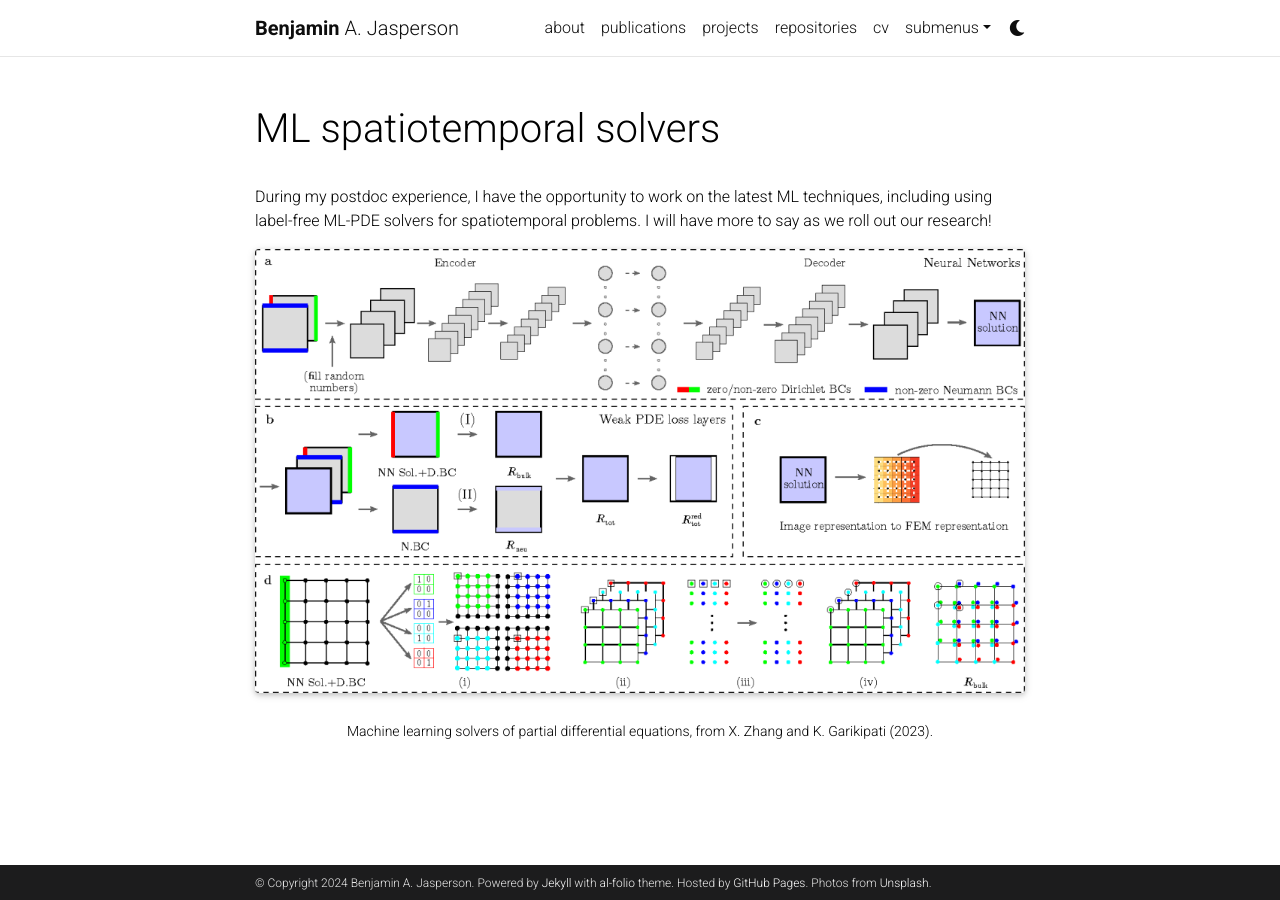
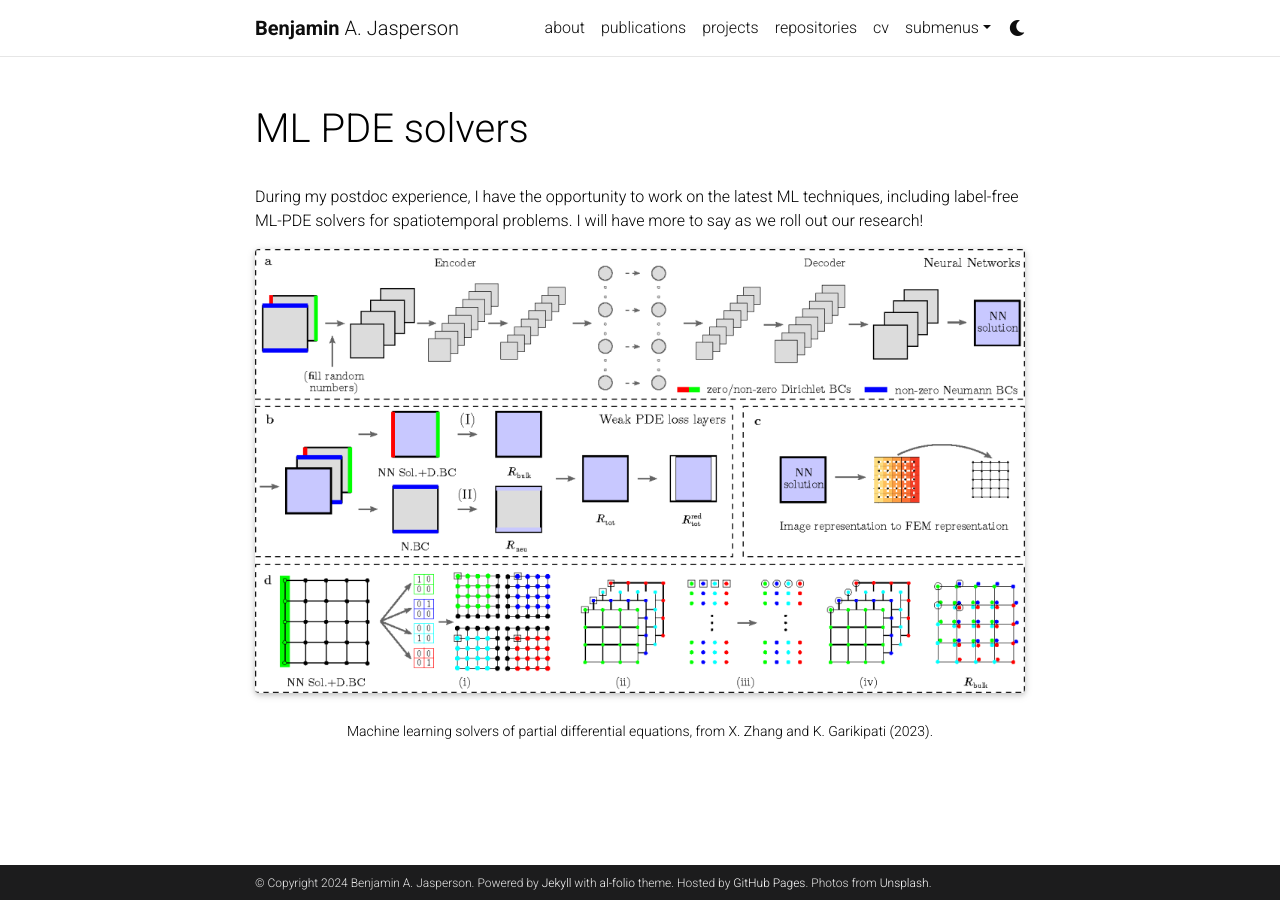
Before and after one commit to bjasperson/bjasperson.github.io, a Jekyll site: the page built from _projects/postdoc.md, in a window 1280 px wide. Built offline with Jekyll 4.4.1, drawn with Linux system fonts in a browser that asks for light colours; full-size pictures stand in for the smaller copies a plugin makes; comment, search, counter and statistics services are not loaded; a style sheet for code colours, icons or effects is not loaded.

Commit message:
update title

```diff
--- a/_projects/postdoc.md
+++ b/_projects/postdoc.md
@@ -1,12 +1,12 @@
 ---
 layout: page
-title: ML spatiotemporal solvers
+title: ML PDE solvers
 description:
 img: assets/img/ml_solvers_pdes.png
 importance: 1
 category: work
 ---
-During my postdoc experience, I have the opportunity to work on the latest ML techniques, including using label-free ML-PDE solvers for spatiotemporal problems.
+During my postdoc experience, I have the opportunity to work on the latest ML techniques, including label-free ML-PDE solvers for spatiotemporal problems.
 I will have more to say as we roll out our research!
 
 <div class="row">
```
